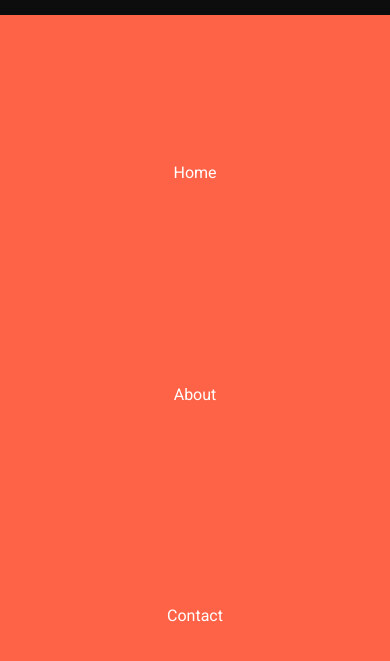
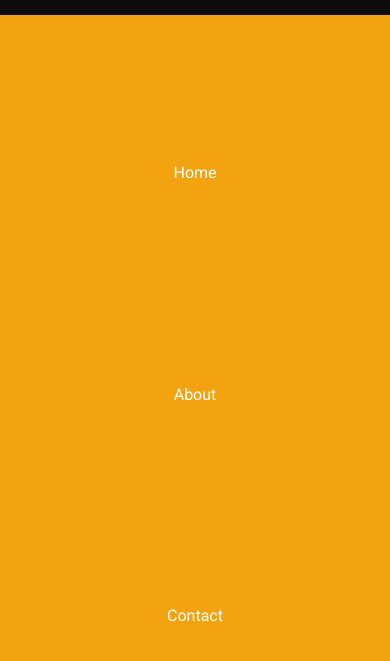
Before and after one commit to j4viermora/CSS-practices, a plain HTML site: page src/components/Menu-responsive-css/index.html in a window 390 px wide. Both pictures are taken after a click on the label 332 px from the left and 40 px from the top of the page. Shown: the part 65-726 px from the top of the page. Drawn offline with Linux system fonts and the light colour scheme.

Commit message:
nav menu responsive

```diff
--- a/src/components/Menu-responsive-css/css/main.css
+++ b/src/components/Menu-responsive-css/css/main.css
@@ -62,7 +62,7 @@ body{
 }
 
 .nav__input:checked + .nav__menu{
-    background: tomato;
+    background: #F2A30F;
 }
 
 @media (max-width: 720px ){
@@ -74,7 +74,7 @@ body{
         position: fixed;
         top: 5rem;
         bottom: 0;
-        background: tomato;
+        background: #F2A30F;
         width: 100%;
         left: 0;
         display: flex;
```
